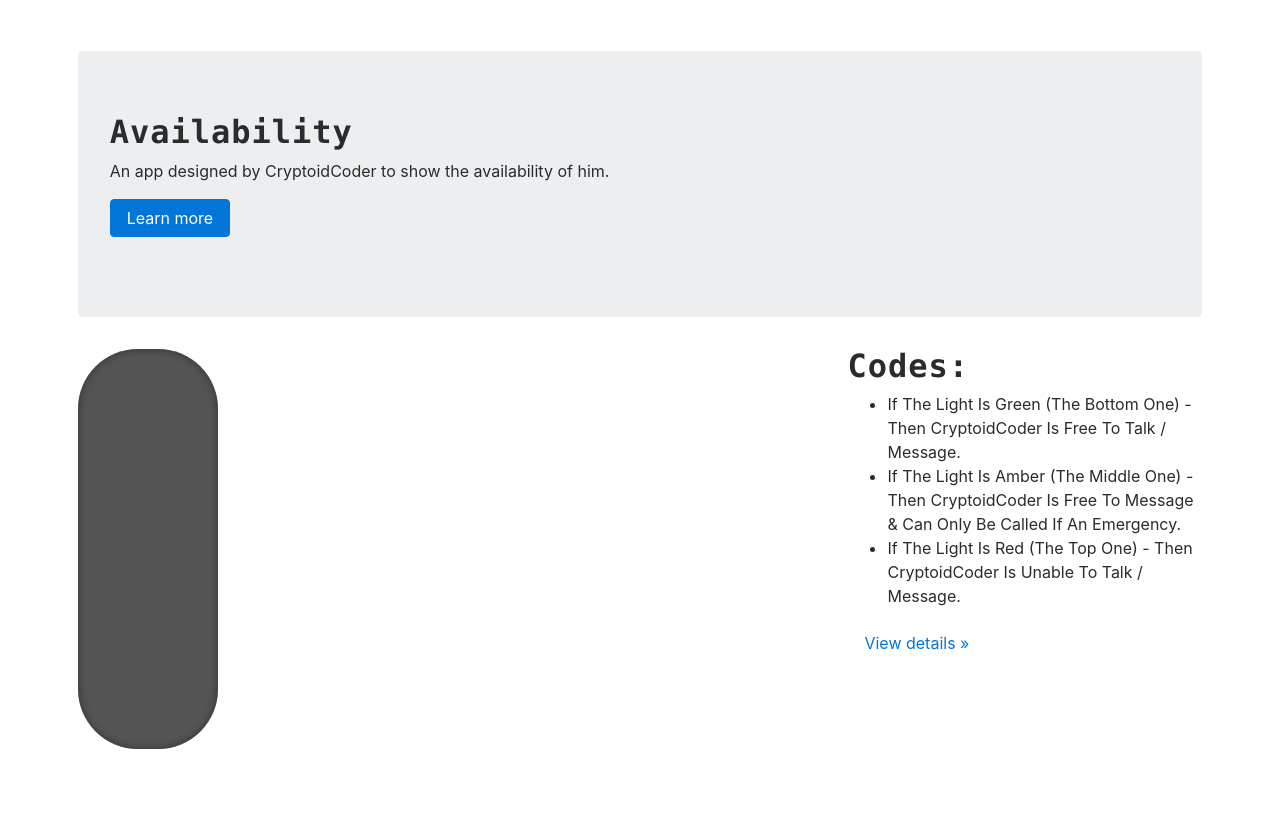
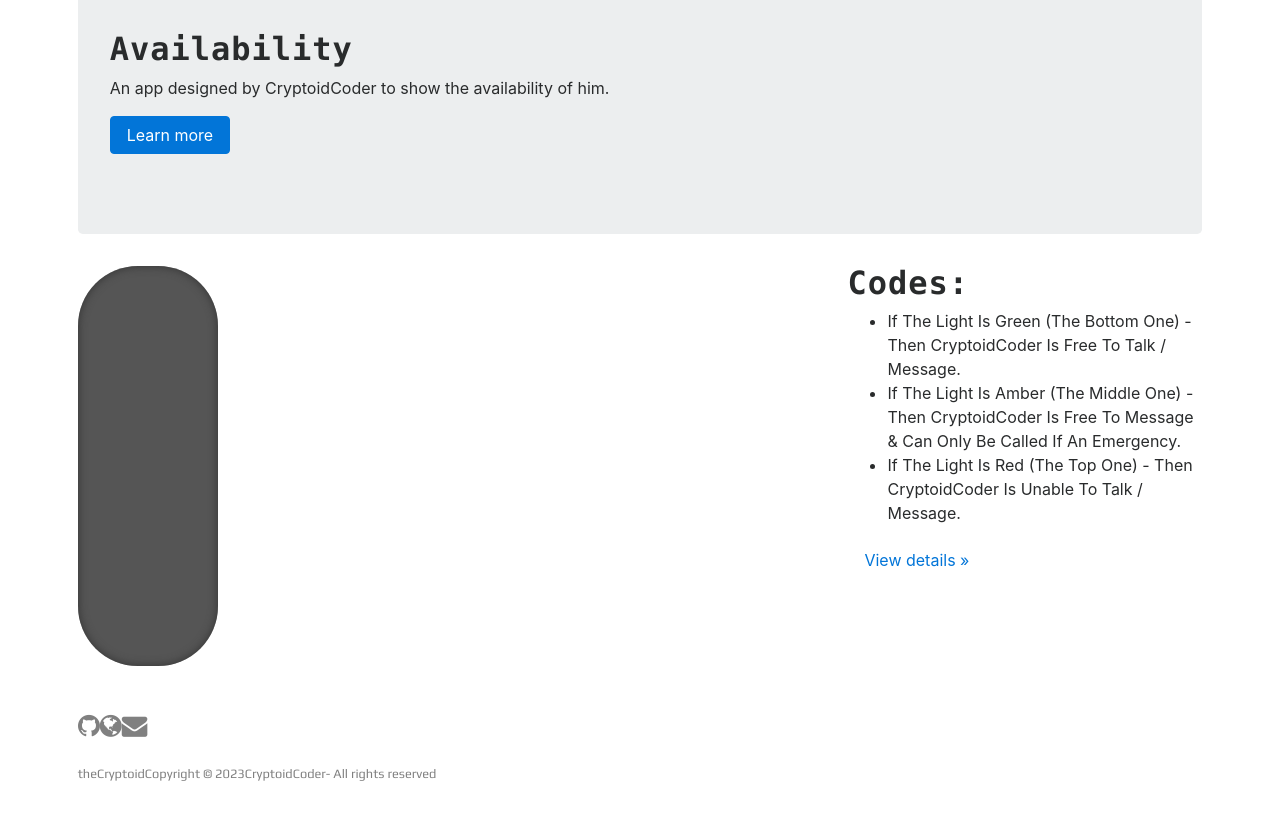
Before and after one commit to CryptoidCoder/Availability, a Flask app: template templates/index.html in a window 1280 px wide. Before the commit the page ends 749 px from the top, so only its background shows below. Run offline with Flask 2, Linux system fonts and the light colour scheme; the template is opened without the code that fills it, so the values that code supplies are empty; parts of the project's set-up code (start-up, migrations or seed data) failed here and were passed over; some libraries are stand-ins or nearby versions.

Commit message:
Updated HTML & CSS

```diff
--- a/flask_app.py
+++ b/flask_app.py
@@ -7,9 +7,9 @@
       global light_colour
       print(eventsnow())
       if eventsnow() != None: # if events then not available
-            return 'red', 'Not Available'
+            return 'red', 'CryptoidCoder Is Unable To Talk / Message Currently.'
       elif eventsnow() == None or eventsnow() == 'None': #if no events - then clear
-            return 'green', 'Available'
+            return 'green', 'CryptoidCoder Is Free To Talk / Message Currently.'
 
 @app.route('/')
 def index():
--- a/static/css/style.css
+++ b/static/css/style.css
@@ -45,3 +45,57 @@
     background-color: #0f0;
     box-shadow: 0 0 20px #0f0;
 }
+
+.footer{
+    background:#ffffff;
+    padding:30px 0px;
+    font-family: 'Play', sans-serif;
+    text-align:center;
+}
+
+.footer .row{
+    width:100%;
+    margin:1% 0%;
+    padding:0.6% 0%;
+    color:gray;
+    font-size:0.8em;
+}
+
+.footer .row a{
+    text-decoration:none;
+    color:gray;
+    transition:0.5s;
+    }
+
+.footer .row a:hover{
+    color:#000000;
+}
+
+.footer .row ul{
+    width:100%;
+}
+
+.footer .row ul li{
+    display:inline-block;
+    margin:0px 30px;
+}
+
+.footer .row a i{
+    font-size:2em;
+    margin:0% 1%;
+}
+
+@media (max-width:720px){
+.footer{
+    text-align:left;
+    padding:5%;
+}
+.footer .row ul li{
+    display:block;
+    margin:10px 0px;
+    text-align:left;
+}
+.footer .row a i{
+    margin:0% 3%;
+}
+}
--- a/templates/index.html
+++ b/templates/index.html
@@ -8,10 +8,13 @@
     <title>CryptoidCoder Availability</title>
 	<link rel="icon" type="image/x-icon" href="{{url_for('.static', filename='images/favicon.ico')}}">
 
-    <!--<link href="css/bootstrap.min.css" rel="stylesheet">-->
-    <!--<link href="css/style.css" rel="stylesheet">-->
 	<link rel="stylesheet"  type="text/css" href="{{url_for('.static', filename='css/bootstrap.min.css')}}">
 	<link rel="stylesheet"  type="text/css" href="{{url_for('.static', filename='css/style.css')}}">
+
+	<!--Footer-->
+	<link rel="stylesheet" href="https://cdnjs.cloudflare.com/ajax/libs/font-awesome/4.7.0/css/font-awesome.min.css">
+	<link rel="preconnect" href="https://fonts.gstatic.com">
+	<link href="https://fonts.googleapis.com/css2?family=Fredoka+One&family=Play&display=swap" rel="stylesheet">
 
   </head>
   <body>
@@ -27,7 +30,7 @@
 					An app designed by CryptoidCoder to show the availability of him.
 				</p>
 				<p>
-					<a class="btn btn-primary btn-large" href="#">Learn more</a>
+					<a class="btn btn-primary btn-large" href="https://github.com/CryptoidCoder/Availability">Learn more</a>
 				</p>
 			</div>
 			<div class="row">
@@ -46,7 +49,7 @@
 						<li>If The Light Is Red (The Top One) - Then CryptoidCoder Is Unable To Talk / Message.</li>
 					</ul>
 					<p>
-						<a class="btn" href="#">View details »</a>
+						<a class="btn" href="https://github.com/CryptoidCoder/Availability/blob/main/README.md#colour-code-explanations">View details »</a>
 					</p>
 					<div class="message">
 						<h1>{{ message }}</h1>
@@ -55,10 +58,24 @@
 			</div>
 		</div>
 	</div>
+	<footer>
+		<div class="footer">
+			<div class="row">
+				<a href="https://github.com/CryptoidCoder"><i class="fa fa-github"></i></a>
+				<a href="https://thecryptoid.co.uk"><i class="fa fa-globe"></i></a>
+				<a href="mailto:contact@coding.thecryptoid.co.uk"><i class="fa fa-envelope"></i></a>
+			</div>
+
+			<div class="row">
+				<a href="https://thecryptoid.co.uk">theCryptoid  </a> Copyright © 2023 <a href = "https://coding.thecryptoid.co.uk"> CryptoidCoder </a> - All rights reserved
+			</div>
+		</div>
+		</footer>
 </div>
 
     <script src="{{url_for('.static', filename='js/jquery.min.js')}}"></script>
     <script src="{{url_for('.static', filename='js/bootstrap.min.js')}}"></script>
     <script src="{{url_for('.static', filename='js/scripts.js')}}"></script>
-  </body>
+
+</body>
 </html>
```
